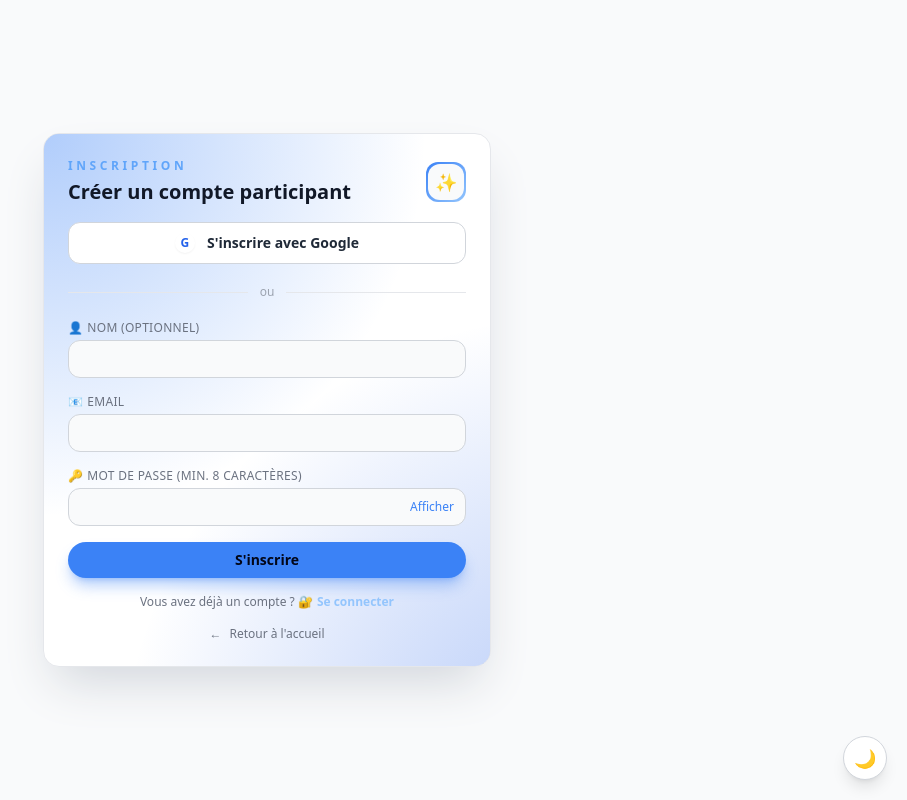
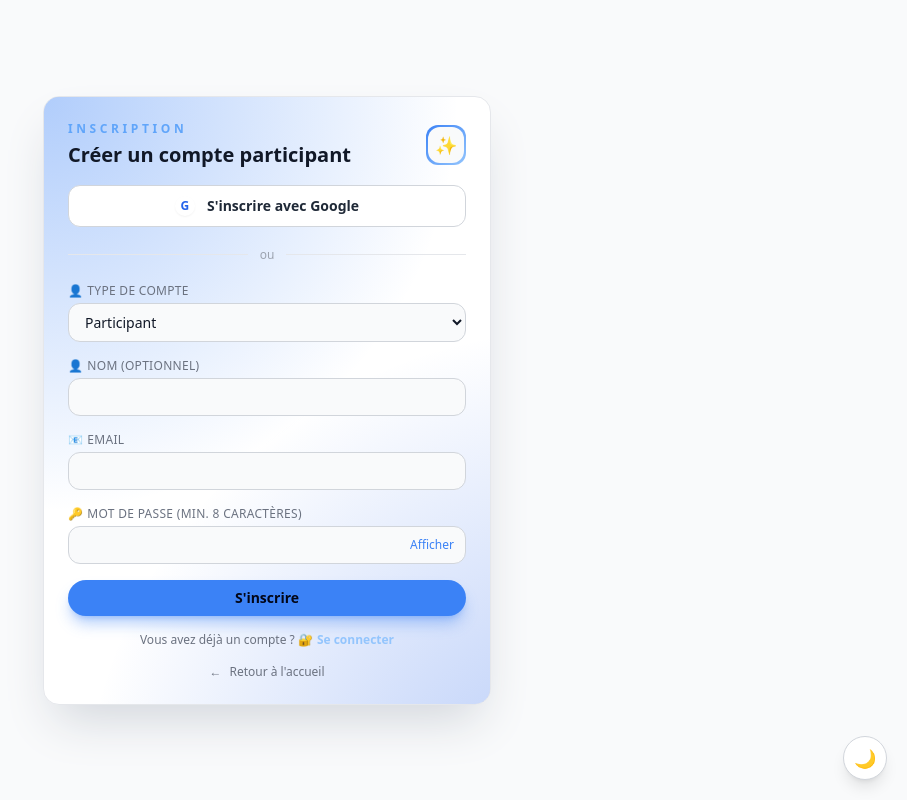
Before and after one commit to stonyelvis4-ai/r-union-, a Next.js app in the folder frontend/: page /register in a window 1280 px wide. Shown: the whole page, without its empty margins (373-1280 px from the left). Built offline with nearby package versions, Linux system fonts and the light colour scheme; no server answers.

Commit message:
Allow admin role at signup

```diff
--- a/frontend/src/app/auth/callback/page.tsx
+++ b/frontend/src/app/auth/callback/page.tsx
@@ -22,10 +22,15 @@ export default function GoogleAuthCallbackPage() {
         return;
       }
 
+      const signupRole = localStorage.getItem('signupRole');
+      localStorage.removeItem('signupRole');
       const response = await fetch(`${getApiBase()}/auth/google`, {
         method: 'POST',
         headers: { 'Content-Type': 'application/json' },
-        body: JSON.stringify({ accessToken: data.session.access_token }),
+        body: JSON.stringify({
+          accessToken: data.session.access_token,
+          role: signupRole === 'ADMIN' ? 'ADMIN' : signupRole === 'PARTICIPANT' ? 'PARTICIPANT' : undefined,
+        }),
       });
       const payload = (await response.json().catch(() => ({}))) as { token?: string; message?: string };
 
--- a/frontend/src/app/login/page.tsx
+++ b/frontend/src/app/login/page.tsx
@@ -46,6 +46,7 @@ export default function LoginPage() {
     }
     setError('');
     setLoading(true);
+    localStorage.removeItem('signupRole');
     const { error: googleError } = await supabase.auth.signInWithOAuth({
       provider: 'google',
       options: { redirectTo: `${window.location.origin}/auth/callback` },
--- a/frontend/src/app/register/page.tsx
+++ b/frontend/src/app/register/page.tsx
@@ -11,6 +11,7 @@ export default function RegisterPage() {
   const [email, setEmail] = useState('');
   const [name, setName] = useState('');
   const [password, setPassword] = useState('');
+  const [role, setRole] = useState<'ADMIN' | 'PARTICIPANT'>('PARTICIPANT');
   const [showPassword, setShowPassword] = useState(false);
   const [loading, setLoading] = useState(false);
   const [error, setError] = useState('');
@@ -24,7 +25,7 @@ export default function RegisterPage() {
       const res = await fetch(`${base}/auth/register`, {
         method: 'POST',
         headers: { 'Content-Type': 'application/json' },
-        body: JSON.stringify({ email, password, name: name || undefined }),
+        body: JSON.stringify({ email, password, name: name || undefined, role }),
       });
       if (!res.ok) {
         const data = await res.json().catch(() => ({}));
@@ -54,6 +55,7 @@ export default function RegisterPage() {
 
     setError('');
     setLoading(true);
+    localStorage.setItem('signupRole', role);
     const { error: googleError } = await supabase.auth.signInWithOAuth({
       provider: 'google',
       options: { redirectTo: `${window.location.origin}/auth/callback` },
@@ -101,6 +103,22 @@ export default function RegisterPage() {
           </div>
 
           <form onSubmit={handleSubmit} className="space-y-4">
+            <div>
+              <label className="flex items-center gap-1 text-xs font-medium uppercase tracking-wide text-gray-500 dark:text-slate-300">
+                <span aria-hidden>👤</span> Type de compte
+              </label>
+              <select
+                value={role}
+                onChange={(e) => setRole(e.target.value as 'ADMIN' | 'PARTICIPANT')}
+                className="mt-1 w-full rounded-xl border border-gray-300 dark:border-slate-700 bg-gray-50 dark:bg-slate-950/60 px-3 py-2 text-sm text-gray-900 dark:text-slate-50 outline-none ring-blue-500/0 transition focus:border-blue-500 focus:ring-2 focus:ring-blue-500/40"
+              >
+                <option value="PARTICIPANT">Participant</option>
+                <option value="ADMIN">Administrateur</option>
+              </select>
+              {role === 'ADMIN' && (
+                <p className="mt-1 text-xs text-amber-600 dark:text-amber-300">Un administrateur peut créer et gérer les réunions.</p>
+              )}
+            </div>
             <div>
               <label className="flex items-center gap-1 text-xs font-medium uppercase tracking-wide text-gray-500 dark:text-slate-300">
                 <span aria-hidden>👤</span> Nom (optionnel)
```
Also changed, not shown: 1 other file (tests, documents, lock files or other folders).
